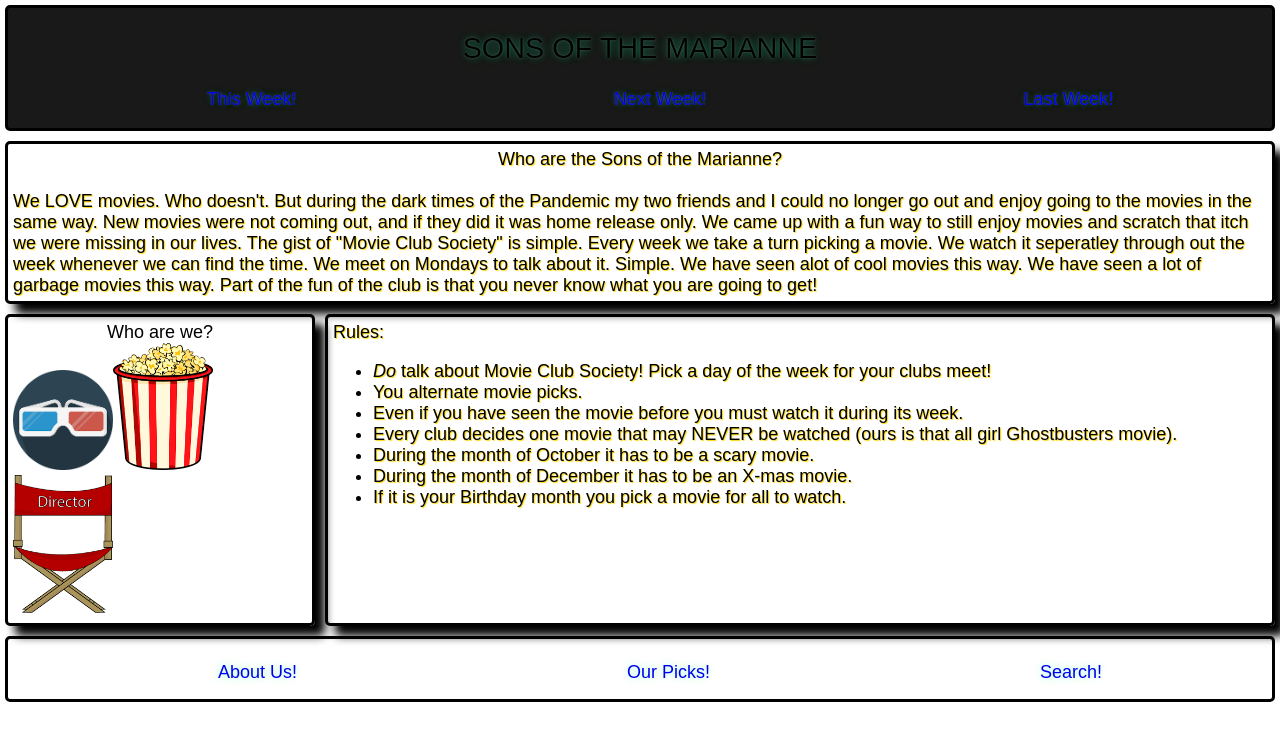
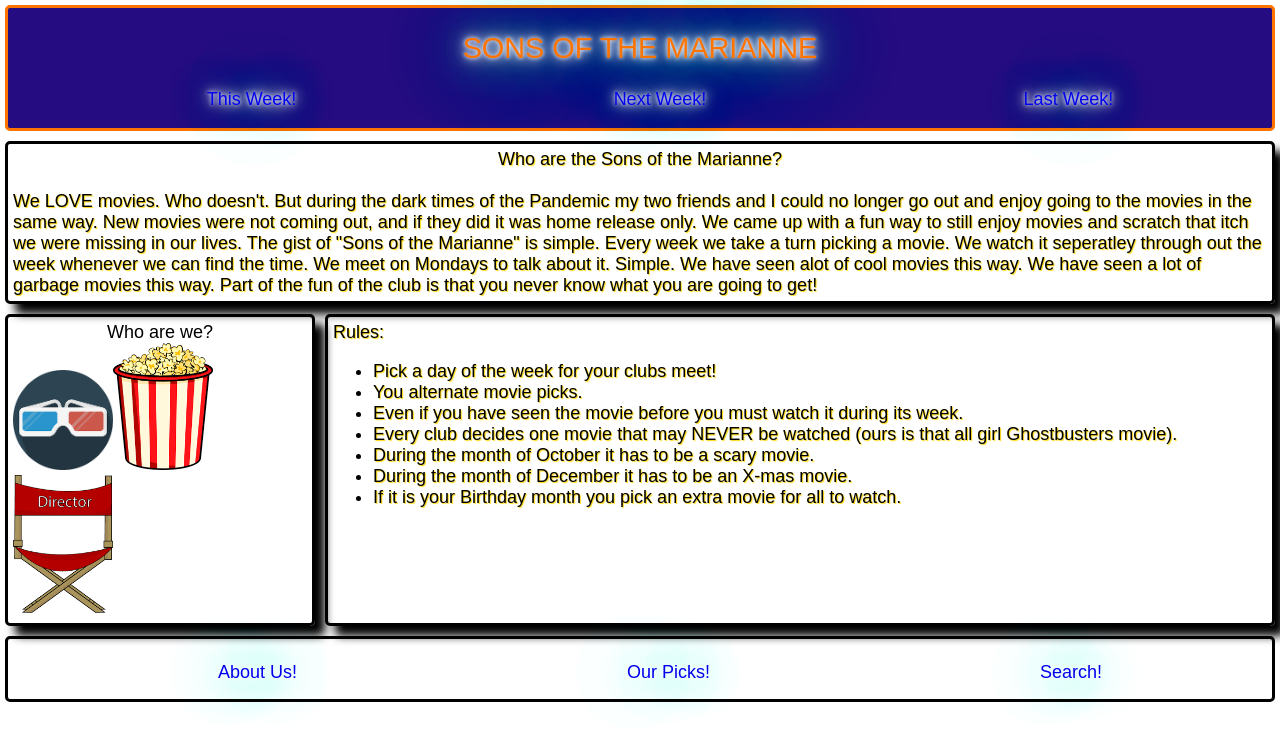
Before and after one commit to gymbundye/movieclub, a React (Create React App) app: page /AboutUs in a window 1280 px wide. Shown: the top 752 px of the page. Built offline with nearby package versions, Linux system fonts and the light colour scheme.

Commit message:
worked on color scheme and copy

```diff
--- a/src/App.css
+++ b/src/App.css
@@ -5,9 +5,12 @@
 }
 .header{
   border: solid;
+  border-color: rgb(255, 115, 0);
+  color: rgb(255, 115, 0);
   margin: 5px;
   border-radius: 5px;
-  background-color: rgb(26, 25, 25);
+  background-color: rgb(37, 12, 128);
+
 
 
 }
@@ -26,7 +29,7 @@
 
 h2, nav {
 
-  animation: flicker 2.5s infinite alternate;
+  animation: flicker 1.5s infinite alternate;
 }
 
 /* Flickering animation */
--- a/src/Components/AboutUs.jsx
+++ b/src/Components/AboutUs.jsx
@@ -11,11 +11,11 @@ function AboutUs() {
         <p className='about'><center>Who are the Sons  of the Marianne?</center><br></br>
 
          We LOVE movies. Who doesn't. But during the dark times of the Pandemic my two friends and I could no longer go out and enjoy
-          going to the movies in the same way. New movies were not coming out, and if they
-          did it was home release only.  We came up with a fun way to still enjoy movies and scratch that itch we were missing in  our lives.
-          The gist of "Movie Club Society" is simple. Every week we take a turn picking a movie. We watch it seperatley through out the week
-          whenever we can find the time. We meet on Mondays to talk about it. Simple. We have seen alot of cool movies this way.
-          We have seen a lot of garbage movies this way. Part of the fun of the club is that you never know what you are going to get! </p>
+         going to the movies in the same way. New movies were not coming out, and if they
+         did it was home release only.  We came up with a fun way to still enjoy movies and scratch that itch we were missing in  our lives.
+         The gist of "Sons of the Marianne" is simple. Every week we take a turn picking a movie. We watch it seperatley through out the week
+         whenever we can find the time. We meet on Mondays to talk about it. Simple. We have seen alot of cool movies this way.
+         We have seen a lot of garbage movies this way. Part of the fun of the club is that you never know what you are going to get! </p>
 
     <div className='who'><center> Who are we?</center>
     <img src="/images/3d icon.png" alt="3d glasses" width={"100"}/>
@@ -25,13 +25,13 @@ function AboutUs() {
     <div className='rules'>Rules:
 
         <ul title='Rules'>
-          <li><i>Do  </i>talk about Movie Club Society! Pick a day of the week for your clubs meet!</li>
+          <li>Pick a day of the week for your clubs meet!</li>
           <li>You alternate movie picks.</li>
           <li>Even if you have seen the movie before you must watch it during its week.</li>
           <li>Every club decides one movie that may NEVER be watched (ours is that all girl Ghostbusters movie).</li>
           <li>During the month of October it has to be a scary movie.</li>
           <li>During the month of December it has to be an X-mas movie.</li>
-          <li>If it is your Birthday month you pick a movie for all to watch.</li>
+          <li>If it is your Birthday month you pick an extra movie for all to watch.</li>
         </ul>
       </div>
 
```
